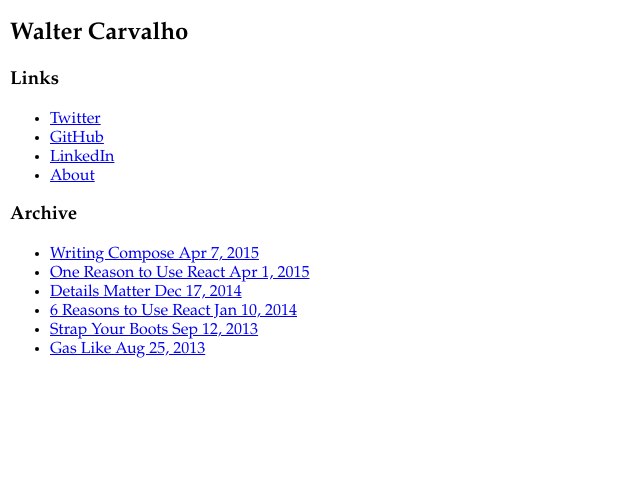
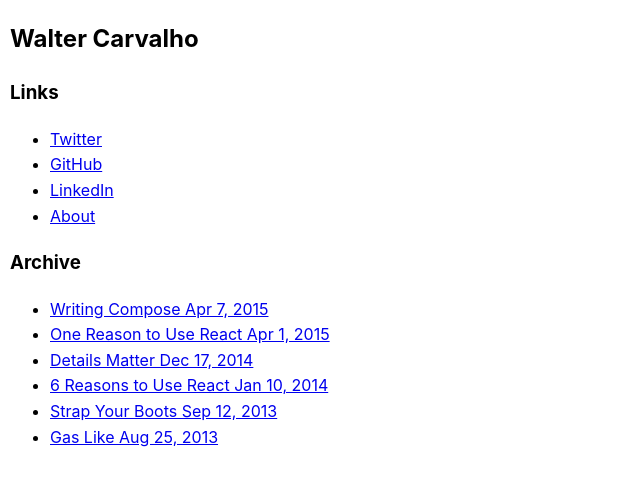
Before and after one commit to waltfy/waltfy.github.io, a Jekyll site: the page built from index.html, in a window 1280 px wide. Shown: the top 486 px of the page, without its empty margins (0-640 px from the left). Built offline with Jekyll 4.4.1, drawn with Linux system fonts in a browser that asks for light colours.

Commit message:
Update _base.scss

```diff
--- a/_sass/_base.scss
+++ b/_sass/_base.scss
@@ -6,7 +6,8 @@
 body {
   padding: 0;
   margin: 0 10px;
-  font-family: et-book, Palatino, "Palatino Linotype", "Palatino LT STD", "Book Antiqua", Georgia, serif;
+  font-family: -apple-system, BlinkMacSystemFont, "Segoe UI", "Roboto", "Oxygen", "Ubuntu", "Cantarell", "Fira Sans", "Droid Sans", "Helvetica Neue", sans-serif;
+  line-height: 1.6;
 }
 
 .content {
```
